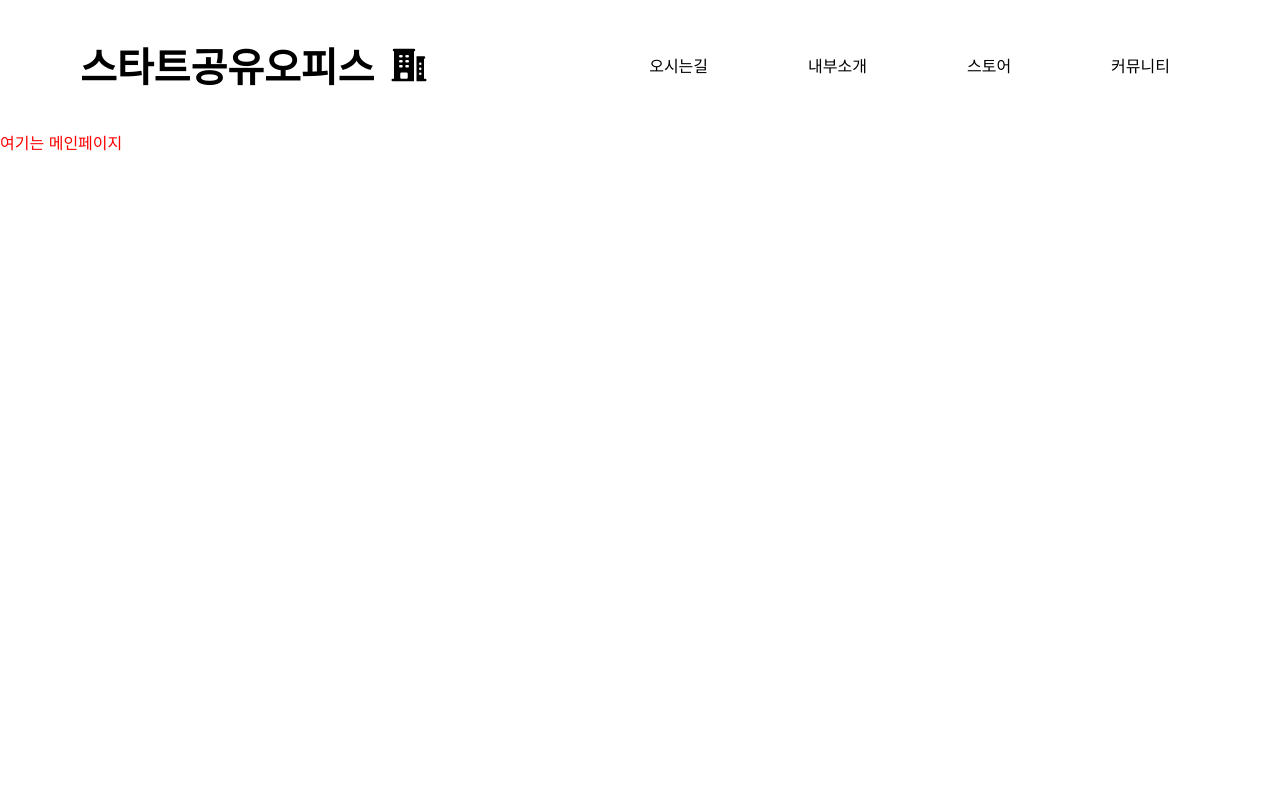
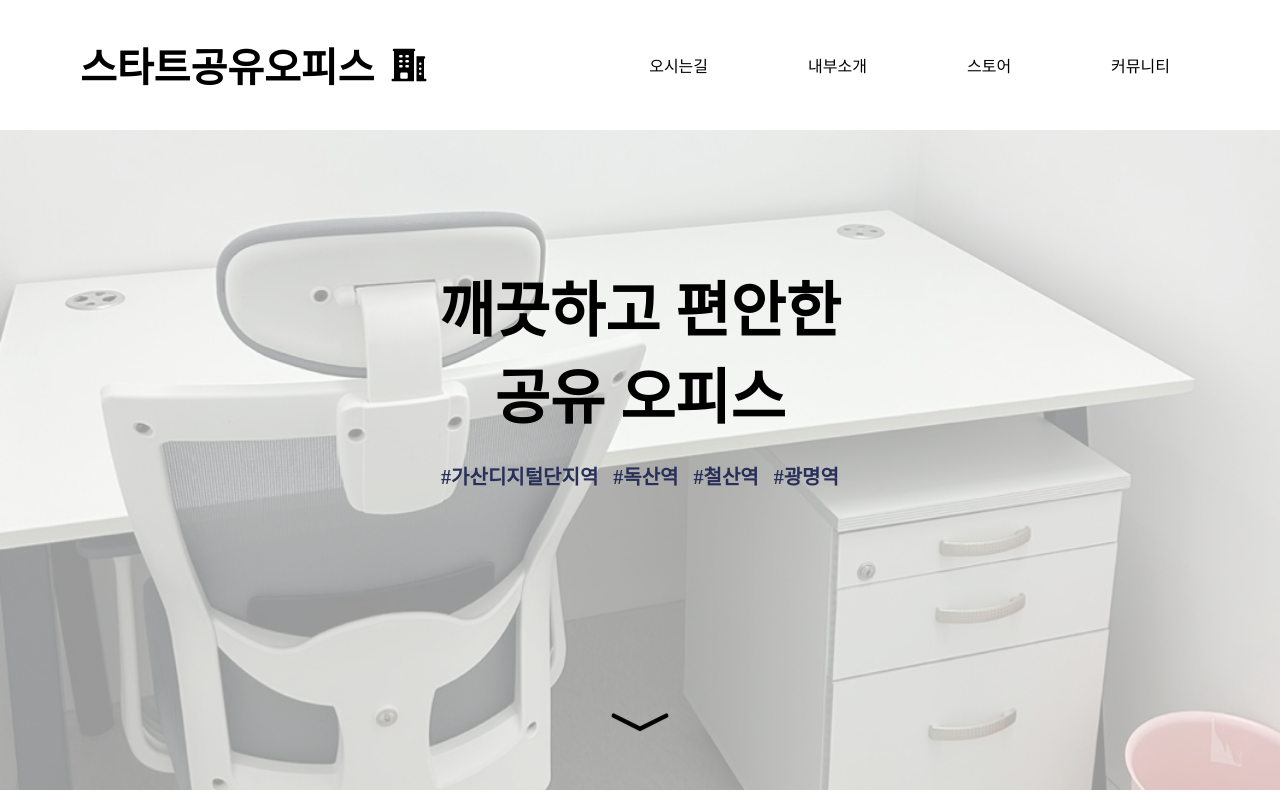
Before and after one commit to keaikelly/StartShareOffice-Frontend, a React (Create React App) app in the folder frontend/: page / in a window 1280 px wide. Built offline with nearby package versions, Linux system fonts and the light colour scheme.

Commit message:
[Feat] 1-1 page 완성

```diff
--- a/frontend/src/pages/main.js
+++ b/frontend/src/pages/main.js
@@ -1,8 +1,26 @@
 import React from "react";
 import styles from "./main.module.css";
+import { BsChevronCompactDown } from "react-icons/bs";
 
 const Main = () => {
-  return <div className={styles.red}>여기는 메인페이지</div>;
+  return (
+    <div>
+      <div className={styles.content}>
+        <div className={styles.text}>
+          깨끗하고 편안한 <br />
+          공유 오피스 <br />
+        </div>
+        <div className={styles.tag}>
+          #가산디지털단지역 #독산역 #철산역 #광명역
+        </div>
+        <div className={styles.down}>
+          <BsChevronCompactDown />
+        </div>
+      </div>
+
+      {/* <img className={styles.img} src="./main.jpeg"></img> */}
+    </div>
+  );
 };
 
 export default Main;
--- a/frontend/src/pages/main.module.css
+++ b/frontend/src/pages/main.module.css
@@ -1,3 +1,70 @@
-.red {
-  color: red;
+@keyframes shake {
+  0% {
+    transform: translateY(0);
+  }
+  25% {
+    transform: translateY(-5px);
+  }
+  50% {
+    transform: translateY(5px);
+  }
+  75% {
+    transform: translateY(-5px);
+  }
+  100% {
+    transform: translateY(0);
+  }
 }
+
+.content {
+  height: 660px;
+  background-image: url("../assets/main.jpeg");
+  background-size: cover;
+  background-position: center;
+  display: flex;
+  flex-direction: column;
+  justify-content: center;
+  align-items: center;
+}
+
+.content::before {
+  content: "";
+  position: absolute;
+  top: 15%;
+  width: 100%;
+  height: 85%;
+  background-color: rgba(255, 255, 255, 0.6); /* ✅ 배경 투명도 적용 */
+  z-index: 1; /* 배경 위에 덮이도록 설정 */
+}
+
+.text {
+  position: relative;
+  z-index: 2;
+  font-size: 60px;
+  font-weight: 700;
+  text-align: center;
+  font-family: "Pretendard Variable";
+  margin-bottom: 15px;
+  margin-top: 120px;
+}
+
+.tag {
+  position: relative;
+  z-index: 2;
+  font-size: 20px;
+  margin-top: 10px;
+  text-align: center;
+  color: #282f58;
+  font-family: "Pretendard Variable";
+  font-weight: 600;
+  line-height: normal;
+  word-spacing: 10px; /* 단어 간격 10px */
+}
+
+.down {
+  z-index: 2;
+  margin-top: 200px;
+  margin-bottom: 1px;
+  font-size: 70px;
+  animation: shake 2s infinite ease-in-out;
+}
```
Also changed, not shown: frontend/src/assets/main.jpeg (added).
